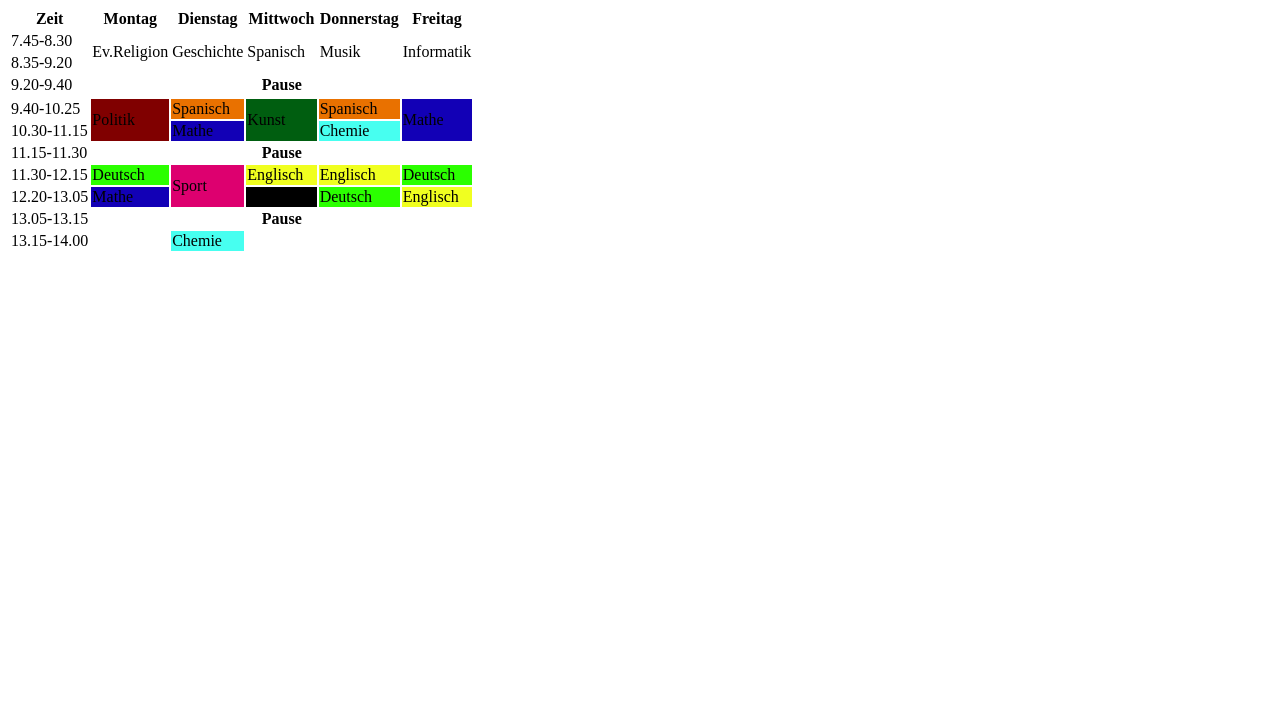
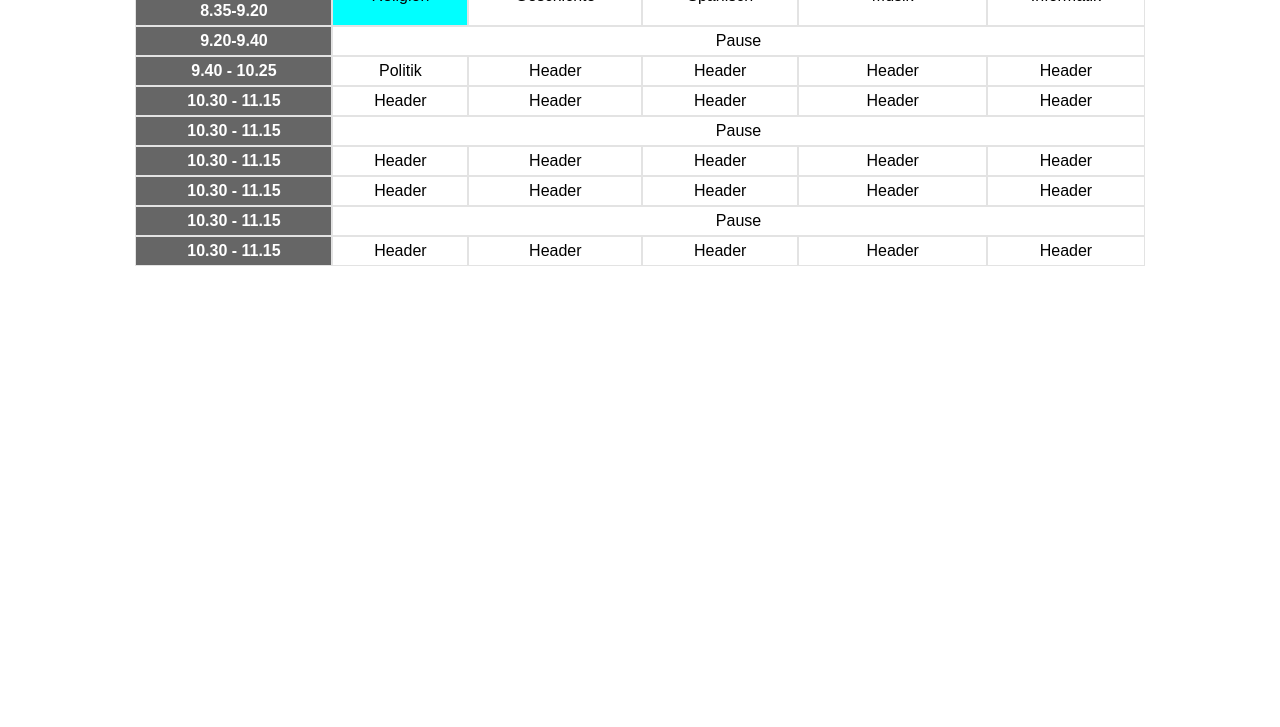
Before and after one commit to GottusJ/Basic-Python-Calendar, a plain HTML site: page index.html in a window 1280 px wide. Shown: the part 73-800 px from the top of the page. Drawn offline with Linux system fonts and the light colour scheme.

Commit message:
Update index.html

```diff
--- a/index.html
+++ b/index.html
@@ -1,19 +1,55 @@
-
-
           <!DOCTYPE html>
           <html lang="en">
           <head>
-            <link rel="stylesheet" href="style2.css">
             <meta charset="UTF-8">
             <meta http-equiv="X-UA-Compatible" content="IE=edge">
             <meta name="viewport" content="width=device-width, initial-scale=1.0">
             <title>Document</title>
           </head>
+
+          <title>Timetable</title>
+    <style type="text/css">
+    body
+    {
+        font-family: arial;
+    }
+
+    th,td
+    {
+        margin: 0;
+        text-align: center;
+        border-collapse: collapse;
+        outline: 1px solid #e3e3e3;
+    }
+
+    td
+    {
+        padding: 5px 10px;
+    }
+
+    th
+    {
+        background: #666;
+        color: white;
+        padding: 5px 10px;
+    }
+
+    td:hover
+    {
+        cursor: pointer;
+        background: #666;
+        color: white;
+    }
+    .religion {
+        background-color: aqua;
+    }
+    </style>
+
+</head>
 <body>
-            <h1 class="title">Stundenplan</h1>
-        <table class="border">
-            <thead>
-                <tr class="tag">
+    <table width="80%" align="center" >
+    <div id="head_nav">
+        <tr>
             <th>Zeit</th>
             <th>Montag</th>
             <th>Dienstag</th>
@@ -21,66 +57,103 @@
             <th>Donnerstag</th>
             <th>Freitag</th>
         </tr>
-            </thead>
+    </div>
 
-            <tbody>
     <tr>
-                  <td class="time">7.45-8.30</td>
-                    <td class="religion", rowspan="2">Ev.Religion</td>
+        <th>7.45 - 8.30</th>
+            <td class="religion", rowspan="2">Religion</td>
             <td class="Geschichte", rowspan="2">Geschichte</td>
             <td class="Spanisch", rowspan="2">Spanisch</td>
             <td class="Musik", rowspan="2">Musik</td>
             <td class="Informatik", rowspan="2">Informatik</td>
+        </div>
     </tr>
 
     <tr>
-                  <td class="time">8.35-9.20</td>
+        <th>8.35-9.20</th>
+
+        </div>
+    </tr>
+
+    <tr>
+        <th>9.20-9.40</td>
+
+            <td colspan="5">Pause</td>
+
+        </div>
+    </tr>
+
+    <tr>
+        <th>9.40 - 10.25</th>
+
+            <td>Politik</td>
+            <td>Header</td>
+            <td>Header</td>
+            <td>Header</td>
+            <td>Header</td>
+
+        </div>
+    </tr>
+
+    <tr>
+        <th>10.30 - 11.15</th>
+
+            <td>Header</td>
+            <td>Header</td>
+            <td>Header</td>
+            <td>Header</td>
+            <td>Header</td>
+
+        </div>
+    </tr>
+
+    <tr>
+        <th>10.30 - 11.15</th>
+
+        <td colspan="5">Pause</td>
+
+        </div>
     </tr>
     <tr>
-                  <td class="time">9.20-9.40</td>
-                  <th colspan="5">Pause</th>
-                <tr>
-               </tr>
-                  <td class="time">9.40-10.25</td>
-                  <td style="background-color:#800000;"rowspan="2">Politik</td>
-                        <td style="background-color:#e97100;"rowspan="1">Spanisch</td>
-                        <td style="background-color:#005e10;"rowspan="2">Kunst</td>
-                        <td style="background-color:#e97100;"rowspan="1">Spanisch</td>
-                        <td style="background-color:#1200b6;"rowspan="2">Mathe</td>
+        <th>10.30 - 11.15</th>
+
+            <td>Header</td>
+            <td>Header</td>
+            <td>Header</td>
+            <td>Header</td>
+            <td>Header</td>
+
+        </div>
     </tr>
     <tr>
-                  <td class="time">10.30-11.15</td>
-                        <td style="background-color:#1200b6;"rowspan="1">Mathe</td>
-                        <td style="background-color:#47fff0;color:#000000;"rowspan="1">Chemie</td>
-            </tr>
-                      <td class="time">11.15-11.30</td>
-                  <th colspan="5">Pause</th>
+        <th>10.30 - 11.15</th>
+
+            <td>Header</td>
+            <td>Header</td>
+            <td>Header</td>
+            <td>Header</td>
+            <td>Header</td>
+
+        </div>
     </tr>
     <tr>
-                  <td class="time">11.30-12.15</td>
-                  <td style="background-color:#2bff00; color:#000000;"rowspan="1">Deutsch</td>
-                        <td style="background-color:#dd006f; color:#000000;"rowspan="2">Sport</td>
-                        <td style="background-color:#f0ff20; color:#000000;"rowspan="1">Englisch</td>
-                        <td style="background-color:#f0ff20; color:#000000;"rowspan="1">Englisch</td>
-                        <td style="background-color:#2bff00; color:#000000;"rowspan="1">Deutsch</td>
+        <th>10.30 - 11.15</th>
+
+        <td colspan="5">Pause</td>
+
+        </div>
     </tr>
     <tr>
-                            <td class="time">12.20-13.05</td>
-                            <td style="background-color:#1200b6;"rowspan="1">Mathe</td>
-                                  <td style="background-color:#000000;"rowspan="1">Informatik</td>
-                                  <td style="background-color:#2bff00; color:#000000;"rowspan="1">Deutsch</td>
-                                  <td style="background-color:#f0ff20; color:#000000;"rowspan="1">Englisch</td>
+        <th>10.30 - 11.15</th>
+
+            <td>Header</td>
+            <td>Header</td>
+            <td>Header</td>
+            <td>Header</td>
+            <td>Header</td>
+
+        </div>
     </tr>
-                      <td class="time">13.05-13.15</td>
-                            <th colspan="5">Pause</th>
-                      </tr>
-                          <tr>
-                            <td class="time">13.15-14.00</td>
-                            <td></td>
-                                  <td style="background-color:#47fff0; color:#000000;"rowspan="1">Chemie</td>
-                                  <th colspan="3"></th>
-
-                        </tbody>
 
 </table>
 </body>
```
Lines whose indentation alone changed are shown as unchanged.
